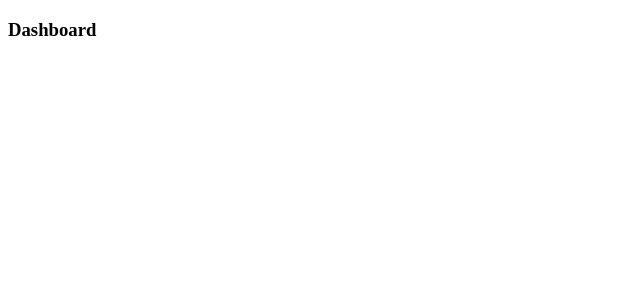
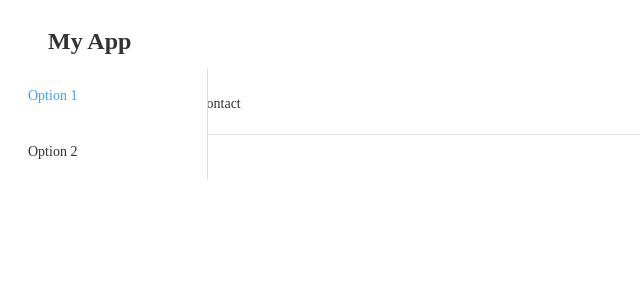
Before and after one commit to david0623lin/vue-admin, a Vue app: page / in a window 1280 px wide. Shown: the top 300 px of the page, without its empty margins (0-640 px from the left). Built offline with nearby package versions, Linux system fonts and the light colour scheme.

Commit message:
Add:
1. 安裝 element-ui 包
2. 調整路由
3. 新增 基礎切版

```diff
--- a/package.json
+++ b/package.json
@@ -9,6 +9,7 @@
   },
   "dependencies": {
     "core-js": "^3.8.3",
+    "element-plus": "^2.7.3",
     "vue": "^3.2.13",
     "vue-i18n": "^10.0.0-alpha.5",
     "vue-router": "^4.3.2"
--- a/src/App.vue
+++ b/src/App.vue
@@ -3,3 +3,9 @@
     <router-view />
   </div>
 </template>
+
+<script>
+export default {
+  name: 'App',
+}
+</script>
--- /dev/null
+++ b/src/components/BaseLayout.vue
@@ -0,0 +1,45 @@
+<template>
+    <el-container>
+      <el-header>
+        <h1>{{ title }}</h1>
+        <el-menu :default-active="activeIndex" class="el-menu-demo" mode="horizontal">
+          <el-menu-item index="1">Home</el-menu-item>
+          <el-menu-item index="2">About</el-menu-item>
+          <el-menu-item index="3">Contact</el-menu-item>
+        </el-menu>
+      </el-header>
+
+      <el-container>
+        <el-aside width="200px">
+          <el-menu :default-active="activeIndex" class="el-menu-vertical-demo">
+            <el-menu-item index="1">Option 1</el-menu-item>
+            <el-menu-item index="2">Option 2</el-menu-item>
+          </el-menu>
+        </el-aside>
+
+        <el-main>
+          <router-view></router-view>
+        </el-main>
+      </el-container>
+    </el-container>
+  </template>
+
+  <script>
+  export default {
+    name: 'BaseLayout',
+    data() {
+      return {
+        title: 'My App',
+        activeIndex: '1',
+      }
+    },
+  }
+  </script>
+
+  <style scoped>
+  h1 {
+    margin: 0;
+    padding: 20px;
+    color: #333;
+  }
+  </style>
--- a/src/components/HelloWorld.vue
+++ /dev/null
@@ -1,58 +0,0 @@
-<template>
-  <div class="hello">
-    <h1>{{ msg }}</h1>
-    <p>
-      For a guide and recipes on how to configure / customize this project,<br>
-      check out the
-      <a href="https://cli.vuejs.org" target="_blank" rel="noopener">vue-cli documentation</a>.
-    </p>
-    <h3>Installed CLI Plugins</h3>
-    <ul>
-      <li><a href="https://github.com/vuejs/vue-cli/tree/dev/packages/%40vue/cli-plugin-babel" target="_blank" rel="noopener">babel</a></li>
-      <li><a href="https://github.com/vuejs/vue-cli/tree/dev/packages/%40vue/cli-plugin-eslint" target="_blank" rel="noopener">eslint</a></li>
-    </ul>
-    <h3>Essential Links</h3>
-    <ul>
-      <li><a href="https://vuejs.org" target="_blank" rel="noopener">Core Docs</a></li>
-      <li><a href="https://forum.vuejs.org" target="_blank" rel="noopener">Forum</a></li>
-      <li><a href="https://chat.vuejs.org" target="_blank" rel="noopener">Community Chat</a></li>
-      <li><a href="https://twitter.com/vuejs" target="_blank" rel="noopener">Twitter</a></li>
-      <li><a href="https://news.vuejs.org" target="_blank" rel="noopener">News</a></li>
-    </ul>
-    <h3>Ecosystem</h3>
-    <ul>
-      <li><a href="https://router.vuejs.org" target="_blank" rel="noopener">vue-router</a></li>
-      <li><a href="https://vuex.vuejs.org" target="_blank" rel="noopener">vuex</a></li>
-      <li><a href="https://github.com/vuejs/vue-devtools#vue-devtools" target="_blank" rel="noopener">vue-devtools</a></li>
-      <li><a href="https://vue-loader.vuejs.org" target="_blank" rel="noopener">vue-loader</a></li>
-      <li><a href="https://github.com/vuejs/awesome-vue" target="_blank" rel="noopener">awesome-vue</a></li>
-    </ul>
-  </div>
-</template>
-
-<script>
-export default {
-  name: 'HelloWorld',
-  props: {
-    msg: String
-  }
-}
-</script>
-
-<!-- Add "scoped" attribute to limit CSS to this component only -->
-<style scoped>
-h3 {
-  margin: 40px 0 0;
-}
-ul {
-  list-style-type: none;
-  padding: 0;
-}
-li {
-  display: inline-block;
-  margin: 0 10px;
-}
-a {
-  color: #42b983;
-}
-</style>
--- a/src/main.js
+++ b/src/main.js
@@ -17,4 +17,8 @@ const i18n = createI18n({
     }
   });
 
-createApp(App).use(router).use(i18n).mount('#app')
+import ElementPlus from 'element-plus'
+import 'element-plus/dist/index.css'
+
+
+createApp(App).use(router).use(i18n).use(ElementPlus).mount('#app')
--- a/src/router/index.js
+++ b/src/router/index.js
@@ -1,19 +1,24 @@
 import { createRouter, createWebHistory } from "vue-router";
+import BaseLayout from '../components/BaseLayout.vue'
 
-const constantRoutes = [
+const routes = [
   {
-    path: "/",
-    name: "DASHBOARD",
+    path: '/',
+    component: BaseLayout,
+    children: [
+      {
+        path: '',
+        name: 'Dashboard',
         component: () => import("@/views/Dashboard.vue")
       },
       {
-    path: "/lang",
-    name: "Lang",
+        path: 'lang',
+        name: 'Lang',
         component: () => import("@/views/Lang.vue")
       },
       {
-    path: "/404",
-    name: "404",
+        path: '404',
+        name: '404',
         component: () => import("@/views/404.vue")
       },
       {
@@ -21,12 +26,14 @@ const constantRoutes = [
         redirect: "/404",
         hidden: true
       }
-];
+    ],
+  },
+]
 
 const router = createRouter({
   history: createWebHistory(),
   scrollBehavior: () => ({ y: 0 }),
-  routes: constantRoutes
+  routes: routes
 });
 
 export default router;
--- a/src/views/Dashboard.vue
+++ b/src/views/Dashboard.vue
@@ -7,4 +7,4 @@
 export default {
   name: 'DashboardPage',
 }
-</script>
+</script> -->
```
Also changed, not shown: 1 other file (tests, documents, lock files or other folders). Lines whose indentation alone changed are shown as unchanged.
